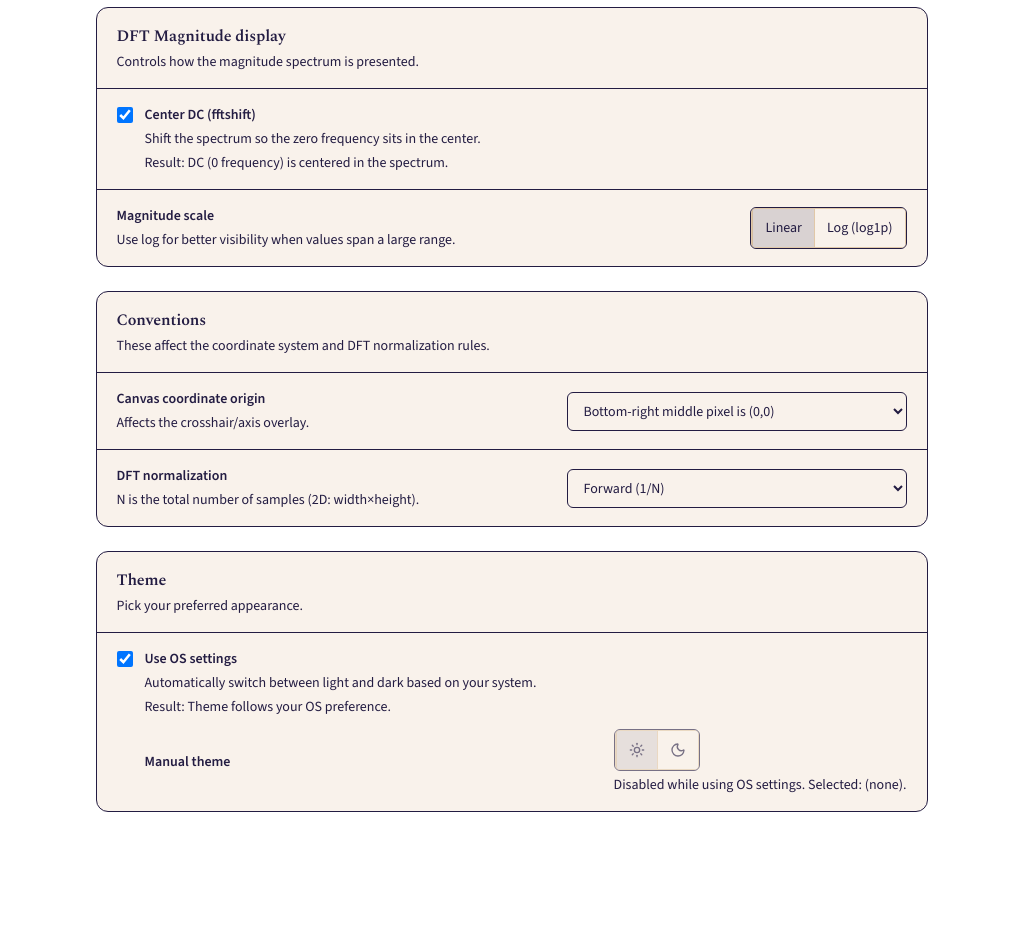
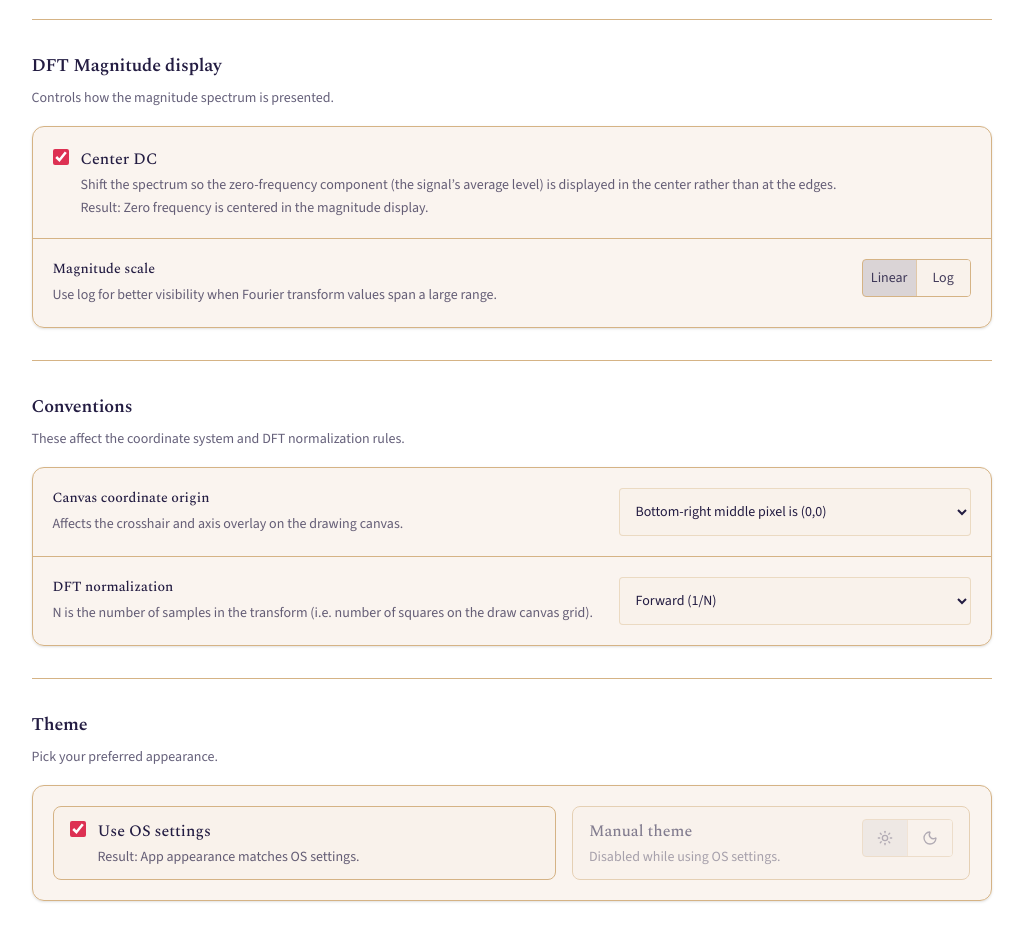
Before and after one commit to cassidyjennings/ft-visualizer, a Next.js app: page /settings in a window 1280 px wide. Shown: the part 200-1140 px from the top of the page, without its empty margins (121-1144 px from the left). Before the commit the page ends 1068 px from the top, so only its background shows below. Built offline with nearby package versions, Linux system fonts and the light colour scheme.

Commit message:
Combine responsive layout logic with updated settings UI

```diff
--- a/src/app/globals.css
+++ b/src/app/globals.css
@@ -92,15 +92,10 @@
 @layer base {
   html {
     scrollbar-gutter: stable;
-    -webkit-text-size-adjust: 100%;
   }
 
   body {
     @apply bg-bg text-fg font-sans;
-  }
-
-  * {
-    box-sizing: border-box;
   }
 
   h1,
--- a/src/app/settings/page.tsx
+++ b/src/app/settings/page.tsx
@@ -1,6 +1,11 @@
 "use client";
 
 import React from "react";
+import { Sun, Moon } from "lucide-react";
+
+import { CheckboxOption } from "@/components/ui/CheckboxOption";
+import { DropdownSelect } from "@/components/ui/DropdownSelect";
+import { ToggleGroup, ToggleItem } from "@/components/ui/ToggleGroup";
 import { useSettings } from "@/lib/settings/SettingsContext";
 import type {
   CenterConvention,
@@ -8,9 +13,6 @@ import type {
   MagScale,
   ShiftConvention,
 } from "@/lib/settings/types";
-
-import { ToggleGroup, ToggleItem } from "@/components/ui/ToggleGroup";
-import { Sun, Moon } from "lucide-react";
 
 function cx(...xs: Array<string | false | null | undefined>) {
   return xs.filter(Boolean).join(" ");
@@ -26,25 +28,64 @@ function GHCard({
   children: React.ReactNode;
 }) {
   return (
-    <section className="rounded-xl border bg-card overflow-hidden">
-      <div className="px-5 py-4">
-        <h2 className="text-base font-semibold text-foreground">{title}</h2>
+    <section className="space-y-4">
+      <div className="space-y-1.5">
+        <h2 className="text-lg font-semibold font-serif text-fg">{title}</h2>
         {subtitle ? (
-          <p className="mt-1 text-sm text-muted-foreground">{subtitle}</p>
+          <p className="max-w-3xl text-sm leading-6 text-fg/70">{subtitle}</p>
         ) : null}
       </div>
-      <div className="divide-y border-t">{children}</div>
+      <div className="overflow-hidden rounded-xl border border-border bg-card/80 shadow-sm">
+        <div className="divide-y divide-border">{children}</div>
+      </div>
     </section>
   );
 }
 
-function Row({ children, className }: { children: React.ReactNode; className?: string }) {
+function SectionBreak() {
+  return <hr className="border-border" />;
+}
+
+function SettingRow({
+  children,
+  className,
+}: {
+  children: React.ReactNode;
+  className?: string;
+}) {
   return (
-    <div className={cx("px-5 py-4", "hover:bg-muted/40", className)}>{children}</div>
+    <div
+      className={cx(
+        "px-4 py-4 sm:px-5 sm:py-5",
+        "transition-colors hover:bg-fg/3",
+        className,
+      )}
+    >
+      {children}
+    </div>
   );
 }
 
-function LabelBlock({
+function SettingSplit({
+  children,
+  className,
+}: {
+  children: React.ReactNode;
+  className?: string;
+}) {
+  return (
+    <div
+      className={cx(
+        "flex flex-col gap-3 lg:flex-row lg:items-start lg:justify-between lg:gap-6",
+        className,
+      )}
+    >
+      {children}
+    </div>
+  );
+}
+
+function DescriptionStack({
   label,
   description,
 }: {
@@ -52,43 +93,31 @@ function LabelBlock({
   description?: React.ReactNode;
 }) {
   return (
-    <div className="space-y-1">
-      <div className="text-sm font-semibold text-foreground">{label}</div>
+    <div className="min-w-0 space-y-1">
+      <div className="text-sm font-medium font-serif text-fg">{label}</div>
       {description ? (
-        <div className="text-sm text-muted-foreground">{description}</div>
+        <div className="max-w-2xl text-sm leading-6 text-fg/70">{description}</div>
       ) : null}
     </div>
   );
 }
 
-function Select({
-  value,
-  onChange,
-  children,
-  className,
+function PreviewText({
+  description,
+  resultText,
 }: {
-  value: string;
-  onChange: (v: string) => void;
-  children: React.ReactNode;
-  className?: string;
+  description?: React.ReactNode;
+  resultText?: React.ReactNode;
 }) {
   return (
-    <select
-      value={value}
-      onChange={(e) => onChange(e.target.value)}
-      className={cx(
-        "w-full max-w-md rounded-md border bg-background px-3 py-2 text-sm",
-        "text-foreground",
-        "focus:outline-none focus:ring-2 focus:ring-(--ring)",
-        className,
-      )}
-    >
-      {children}
-    </select>
+    <div className="space-y-1">
+      {description ? <div>{description}</div> : null}
+      {resultText ? <div>{resultText}</div> : null}
+    </div>
   );
 }
 
-function Segmented({
+function DisabledPanel({
   disabled,
   children,
 }: {
@@ -97,43 +126,75 @@ function Segmented({
 }) {
   return (
     <div
+      aria-disabled={disabled}
       className={cx(
-        "inline-flex rounded-md border bg-background overflow-hidden",
-        disabled && "opacity-60",
+        "rounded-lg border border-border bg-card px-4 py-3 transition-opacity",
+        disabled && "opacity-55",
       )}
     >
-      <ToggleGroup height={40} className="flex">
       {children}
-      </ToggleGroup>
     </div>
   );
 }
 
-function SegItem({
+function CardToggleGroup({
   value,
-  currentValue,
-  onSelect,
+  onValueChange,
   disabled,
   children,
 }: {
   value: string;
-  currentValue: string;
-  onSelect: (value: string) => void;
+  onValueChange: (v: string) => void;
   disabled?: boolean;
-  children: React.ReactNode;
+  children: React.ReactElement<CardToggleItemProps>[];
 }) {
   return (
+    <ToggleGroup
+      height={38}
+      className={cx("w-full min-w-0 sm:w-auto", disabled && "opacity-60")}
+      borderColor="border"
+    >
+      {React.Children.map(children, (child, index) =>
+        React.cloneElement(child, {
+          active: child.props.value === value,
+          disabled,
+          isFirst: index === 0,
+          onClick: () => {
+            if (!disabled) onValueChange(child.props.value);
+          },
+        }),
+      )}
+    </ToggleGroup>
+  );
+}
+
+type CardToggleItemProps = {
+  value: string;
+  children: React.ReactNode;
+  active?: boolean;
+  disabled?: boolean;
+  isFirst?: boolean;
+  onClick?: () => void;
+};
+
+function CardToggleItem({
+  children,
+  active,
+  disabled,
+  isFirst,
+  onClick,
+}: CardToggleItemProps) {
+  return (
     <ToggleItem
-      active={currentValue === value}
+      grow
+      active={Boolean(active)}
       onClick={() => {
-        if (disabled) return;
-        onSelect(value);
+        if (!disabled) onClick?.();
       }}
+      isFirst={isFirst}
       className={cx(
-        "rounded-none border-0 px-3 py-2 text-sm font-medium",
-        "text-foreground/85 hover:bg-muted",
-        "data-[state=on]:bg-muted data-[state=on]:text-foreground",
-        "transition",
+        "px-3 text-sm font-medium text-fg/85",
+        disabled && "cursor-not-allowed",
       )}
     >
       {children}
@@ -141,35 +202,49 @@ function SegItem({
   );
 }
 
-function CheckboxRow({
-  checked,
-  onCheckedChange,
-  label,
-  description,
-  resultText,
+function ThemeModeToggle({
+  value,
+  onValueChange,
+  disabled,
 }: {
-  checked: boolean;
-  onCheckedChange: (next: boolean) => void;
-  label: string;
-  description?: React.ReactNode;
-  resultText: React.ReactNode;
+  value: string;
+  onValueChange: (v: string) => void;
+  disabled?: boolean;
 }) {
   return (
-    <div className="flex gap-3">
-      <input
-        type="checkbox"
-        checked={checked}
-        onChange={(e) => onCheckedChange(e.target.checked)}
-        className={cx("mt-0.5 h-4 w-4 rounded border bg-background", "accent-foreground")}
-      />
-      <div className="space-y-1">
-        <div className="text-sm font-semibold text-foreground">{label}</div>
-        {description ? (
-          <div className="text-sm text-muted-foreground">{description}</div>
-        ) : null}
-        <div className="text-sm text-muted-foreground">{resultText}</div>
-      </div>
-    </div>
+    <ToggleGroup
+      height={38}
+      className={cx("w-full sm:w-auto", disabled && "opacity-60")}
+      borderColor="border"
+    >
+      <ToggleItem
+        grow
+        active={value === "light"}
+        padX={14}
+        onClick={() => {
+          if (!disabled) onValueChange("light");
+        }}
+        title="Light"
+        isFirst
+        className={cx(disabled && "cursor-not-allowed")}
+      >
+        <Sun className="h-4 w-4" />
+        <span className="sr-only">Light</span>
+      </ToggleItem>
+      <ToggleItem
+        grow
+        active={value === "dark"}
+        padX={14}
+        onClick={() => {
+          if (!disabled) onValueChange("dark");
+        }}
+        title="Dark"
+        className={cx(disabled && "cursor-not-allowed")}
+      >
+        <Moon className="h-4 w-4" />
+        <span className="sr-only">Dark</span>
+      </ToggleItem>
+    </ToggleGroup>
   );
 }
 
@@ -178,60 +253,40 @@ export default function SettingsPage() {
 
   type ColoringMode = "system" | "light" | "dark";
 
-  // ===== Derived display strings (for “result text under checkbox option”) =====
   const isShifted = settings.shift === ("shifted" as ShiftConvention);
   const shiftResult = isShifted
-    ? "Result: DC (0 frequency) is centered in the spectrum."
-    : "Result: DC appears at the top-left (unshifted display).";
+    ? "Result: Zero frequency is centered in the magnitude display."
+    : "Result: Zero frequency appears at the top-left of the magnitude display.";
 
   const useOS = settings.coloring === ("system" as ColoringMode);
-  const effectiveIfSystem = "Result: Theme follows your OS preference.";
-  const effectiveIfManual =
-    settings.coloring === "dark"
-      ? "Result: Dark theme is forced."
-      : "Result: Light theme is forced.";
-
-  const manualThemeLabel =
-    settings.coloring === "dark"
-      ? "Selected: Dark"
-      : settings.coloring === "light"
-        ? "Selected: Light"
-        : "Selected: (none)";
 
   return (
-    <main className="mx-auto w-full max-w-4xl p-6 sm:p-8 space-y-6">
-      {/* Header row */}
-      <div className="flex items-start justify-between gap-4">
-        <div className="space-y-1">
-          <h1 className="text-2xl font-semibold tracking-tight text-foreground">
+    <main className="mx-auto flex w-full max-w-5xl flex-col gap-8 px-6 py-6 sm:px-8 sm:py-8">
+      <div className="flex flex-col gap-4 border-b border-border pb-6 sm:flex-row sm:items-start sm:justify-between">
+        <div className="space-y-2">
+          <h1 className="text-3xl font-semibold tracking-tight text-foreground">
             Settings
           </h1>
-          <p className="text-sm text-muted-foreground">
-            Choose conventions for coordinates and Fourier display.
+          <p className="max-w-2xl text-sm leading-6 text-muted-foreground">
+            Choose conventions for coordinates, Fourier display, and appearance.
           </p>
         </div>
 
         <button
           type="button"
           onClick={reset}
-          className={cx(
-            "shrink-0 rounded-md border px-3 py-2 text-sm font-semibold",
-            "bg-card text-foreground hover:bg-muted",
-            "active:scale-[0.98] transition",
-          )}
+          className="inline-flex h-10 items-center justify-center rounded border border-border bg-brand-2 px-3 text-sm text-brand-contrast shadow-sm transition hover:bg-brand active:scale-95"
         >
-          Reset
+          Reset to Default Settings
         </button>
       </div>
 
-      {/* DFT Magnitude display (one card) */}
       <GHCard
         title="DFT Magnitude display"
         subtitle="Controls how the magnitude spectrum is presented."
       >
-        {/* Display shift (checkbox) */}
-        <Row>
-          <CheckboxRow
+        <SettingRow>
+          <CheckboxOption
             checked={isShifted}
             onCheckedChange={(next) =>
               setSettings((s) => ({
@@ -239,77 +294,89 @@ export default function SettingsPage() {
                 shift: (next ? "shifted" : "unshifted") as ShiftConvention,
               }))
             }
-            label="Center DC (fftshift)"
-            description="Shift the spectrum so the zero frequency sits in the center."
+            label="Center DC"
+            selectedPreview={
+              <PreviewText
+                description="Shift the spectrum so the zero-frequency component (the signal’s average level) is displayed in the center rather than at the edges."
                 resultText={shiftResult}
               />
-        </Row>
+            }
+            unselectedPreview={
+              <PreviewText
+                description="Shift the spectrum so the zero-frequency component (the signal’s average level) is displayed in the center rather than at the edges."
+                resultText={shiftResult}
+              />
+            }
+          />
+        </SettingRow>
 
-        {/* Magnitude scale (segmented) */}
-        <Row>
-          <div className="flex flex-col gap-3 sm:flex-row sm:items-center sm:justify-between">
-            <LabelBlock
+        <SettingRow>
+          <SettingSplit>
+            <DescriptionStack
               label="Magnitude scale"
-              description="Use log for better visibility when values span a large range."
+              description="Use log for better visibility when Fourier transform values span a large range."
             />
-            <Segmented
+            <CardToggleGroup
+              value={settings.magScale}
+              onValueChange={(v) =>
+                setSettings((s) => ({ ...s, magScale: v as MagScale }))
+              }
             >
-              <SegItem
-                value="linear"
-                currentValue={settings.magScale}
-                onSelect={(v) => setSettings((s) => ({ ...s, magScale: v as MagScale }))}
-              >
+              {[
+                <CardToggleItem key="linear" value="linear">
                   Linear
-              </SegItem>
-              <SegItem
-                value="log"
-                currentValue={settings.magScale}
-                onSelect={(v) => setSettings((s) => ({ ...s, magScale: v as MagScale }))}
-              >
-                Log (log1p)
-              </SegItem>
-            </Segmented>
-          </div>
-        </Row>
+                </CardToggleItem>,
+                <CardToggleItem key="log" value="log">
+                  Log
+                </CardToggleItem>,
+              ]}
+            </CardToggleGroup>
+          </SettingSplit>
+        </SettingRow>
       </GHCard>
 
-      {/* Conventions card */}
+      <SectionBreak />
+
       <GHCard
         title="Conventions"
         subtitle="These affect the coordinate system and DFT normalization rules."
       >
-        {/* Center convention (dropdown) */}
-        <Row>
-          <div className="flex flex-col gap-3 sm:flex-row sm:items-center sm:justify-between">
-            <LabelBlock
+        <SettingRow>
+          <SettingSplit>
+            <DescriptionStack
               label="Canvas coordinate origin"
-              description="Affects the crosshair/axis overlay."
+              description="Affects the crosshair and axis overlay on the drawing canvas."
             />
-            <div className="w-full sm:w-auto">
-              <Select
+            <DropdownSelect
               value={settings.center}
               onChange={(v) =>
                 setSettings((s) => ({ ...s, center: v as CenterConvention }))
               }
-                className="sm:w-85"
-              >
-                <option value="centerPixel">Bottom-right middle pixel is (0,0)</option>
-                <option value="centerBetween">Between middle pixels is (0,0)</option>
-                <option value="topLeft">Top-left is (0,0)</option>
-              </Select>
-            </div>
-          </div>
-        </Row>
+              options={[
+                {
+                  value: "centerPixel",
+                  label: "Bottom-right middle pixel is (0,0)",
+                },
+                {
+                  value: "centerBetween",
+                  label: "Between middle pixels is (0,0)",
+                },
+                { value: "topLeft", label: "Top-left is (0,0)" },
+              ]}
+              className="w-full lg:w-88"
+              selectClassName="h-12 w-full border-border bg-card px-3"
+            />
+          </SettingSplit>
+        </SettingRow>
 
-        {/* Normalization (dropdown) */}
-        <Row>
-          <div className="flex flex-col gap-3 sm:flex-row sm:items-center sm:justify-between">
-            <LabelBlock
+        <SettingRow>
+          <SettingSplit>
+            <DescriptionStack
               label="DFT normalization"
-              description="N is the total number of samples (2D: width×height)."
+              description="N is the number of samples in the transform (i.e. number of squares on the draw canvas grid)."
             />
-            <div className="w-full sm:w-auto">
-              <Select
+            <div className="w-full space-y-2 lg:w-88">
+              <DropdownSelect
                 value={settings.normalization}
                 onChange={(v) =>
                   setSettings((s) => ({
@@ -317,23 +384,27 @@ export default function SettingsPage() {
                     normalization: v as FFTNormalization,
                   }))
                 }
-                className="sm:w-85"
-              >
-                <option value="forward">Forward (1/N)</option>
-                <option value="inverse">Inverse (1/N)</option>
-                <option value="unitary">Unitary (1/√N on both)</option>
-                <option value="none">None</option>
-              </Select>
+                options={[
+                  { value: "forward", label: "Forward (1/N)" },
+                  { value: "inverse", label: "Inverse (1/N)" },
+                  { value: "unitary", label: "Unitary (1/sqrt(N) on both)" },
+                  { value: "none", label: "None" },
+                ]}
+                className="w-full"
+                selectClassName="h-12 w-full border-border bg-card px-3"
+              />
             </div>
-          </div>
-        </Row>
+          </SettingSplit>
+        </SettingRow>
       </GHCard>
 
-      {/* Theme (own row/card) */}
+      <SectionBreak />
+
       <GHCard title="Theme" subtitle="Pick your preferred appearance.">
-        <Row>
-          <div className="flex flex-col gap-3">
-            <CheckboxRow
+        <SettingRow>
+          <div className="grid gap-4 lg:grid-cols-[minmax(0,1.2fr)_minmax(18rem,0.95fr)]">
+            <DisabledPanel disabled={false}>
+              <CheckboxOption
                 checked={useOS}
                 onCheckedChange={(next) =>
                   setSettings((s) => ({
@@ -342,64 +413,45 @@ export default function SettingsPage() {
                   }))
                 }
                 label="Use OS settings"
-              description="Automatically switch between light and dark based on your system."
-              resultText={useOS ? effectiveIfSystem : effectiveIfManual}
+                selectedPreview={
+                  <PreviewText resultText="Result: App appearance matches OS settings." />
+                }
+                unselectedPreview={
+                  <PreviewText resultText="Result: App appearance matches selected theme." />
+                }
               />
+            </DisabledPanel>
 
-            <div className="flex flex-col gap-2 sm:flex-row sm:items-center sm:justify-between pl-7">
-              <div className="text-sm font-semibold text-foreground">Manual theme</div>
+            <DisabledPanel disabled={useOS}>
+              <div className="flex flex-col gap-3 sm:flex-row sm:items-start sm:justify-between">
+                <div className="min-w-0 space-y-1">
+                  <div className="text-md font-medium font-serif text-fg">
+                    Manual theme
+                  </div>
 
-              <div className="space-y-1">
-                <Segmented
-                  disabled={useOS}
-                >
-                  <SegItem
-                    value="light"
-                    currentValue={
-                      (useOS
+                  <div className="text-sm leading-5 text-fg/70 lg:max-w-sm">
+                    {useOS
+                      ? `Disabled while using OS settings.`
+                      : "Select theme for app appearance."}
+                  </div>
+                </div>
+                <ThemeModeToggle
+                  value={
+                    useOS
                       ? settings.coloring === "dark"
                         ? "dark"
                         : "light"
-                        : settings.coloring) as string
+                      : settings.coloring
                   }
-                    onSelect={(v) => setSettings((s) => ({ ...s, coloring: v as ColoringMode }))}
+                  onValueChange={(v) =>
+                    setSettings((s) => ({ ...s, coloring: v as ColoringMode }))
+                  }
                   disabled={useOS}
-                  >
-                    <Sun className="h-4 w-4" />
-                    <span className="sr-only">Light</span>
-                  </SegItem>
-                  <SegItem
-                    value="dark"
-                    currentValue={
-                      (useOS
-                        ? settings.coloring === "dark"
-                          ? "dark"
-                          : "light"
-                        : settings.coloring) as string
-                    }
-                    onSelect={(v) => setSettings((s) => ({ ...s, coloring: v as ColoringMode }))}
-                    disabled={useOS}
-                  >
-                    <Moon className="h-4 w-4" />
-                    <span className="sr-only">Dark</span>
-                  </SegItem>
-                </Segmented>
-
-                {useOS ? (
-                  <div className="text-sm text-muted-foreground">
-                    Disabled while using OS settings. {manualThemeLabel}.
+                />
               </div>
-                ) : (
-                  <div className="text-sm text-muted-foreground">
-                    {settings.coloring === "dark"
-                      ? "Result: Dark theme is forced."
-                      : "Result: Light theme is forced."}
+            </DisabledPanel>
           </div>
-                )}
-              </div>
-            </div>
-          </div>
-        </Row>
+        </SettingRow>
       </GHCard>
     </main>
   );
--- a/src/components/ui/CheckboxOption.tsx
+++ b/src/components/ui/CheckboxOption.tsx
@@ -45,10 +45,10 @@ export function CheckboxOption({
       />
 
       <div className="min-w-0">
-        <div className="text-sm font-medium text-fg">{label}</div>
+        <div className="text-md font-medium font-serif text-fg">{label}</div>
         <div
           className={cx(
-            "mt-1 text-xs leading-snug",
+            "mt-1 text-sm leading-snug font-sans",
 
             checked ? "text-fg/70" : "text-fg/70",
           )}
--- a/src/components/ui/DropdownSelect.tsx
+++ b/src/components/ui/DropdownSelect.tsx
@@ -30,17 +30,15 @@ export function DropdownSelect<T extends string>({
 }: DropdownSelectProps<T>) {
   return (
     <div className={className}>
-      {label && <span className="text-fg/70 text-xs font-medium">{label}</span>}
+      {label && <span className="text-fg text-sm font-medium font-serif">{label}</span>}
 
       <select
         className={cx(
-          "border border-border/40 rounded bg-bg/50 px-2 w-full text-sm",
-          "focus:outline-none focus:ring-2 focus:ring-(--ring)/30",
+          "border border-border/40 rounded bg-bg/30 px-2 w-full text-sm font-sans",
           selectClassName,
         )}
         value={value}
         onChange={(e) => onChange(e.target.value as T)}
-        style={{ height: 34 }}
       >
         {options.map((opt) => (
           <option key={String(opt.value)} value={opt.value}>
```
Also changed, not shown: src/components/Header.tsx (+86 -75 lines). Lines whose indentation alone changed are shown as unchanged.
